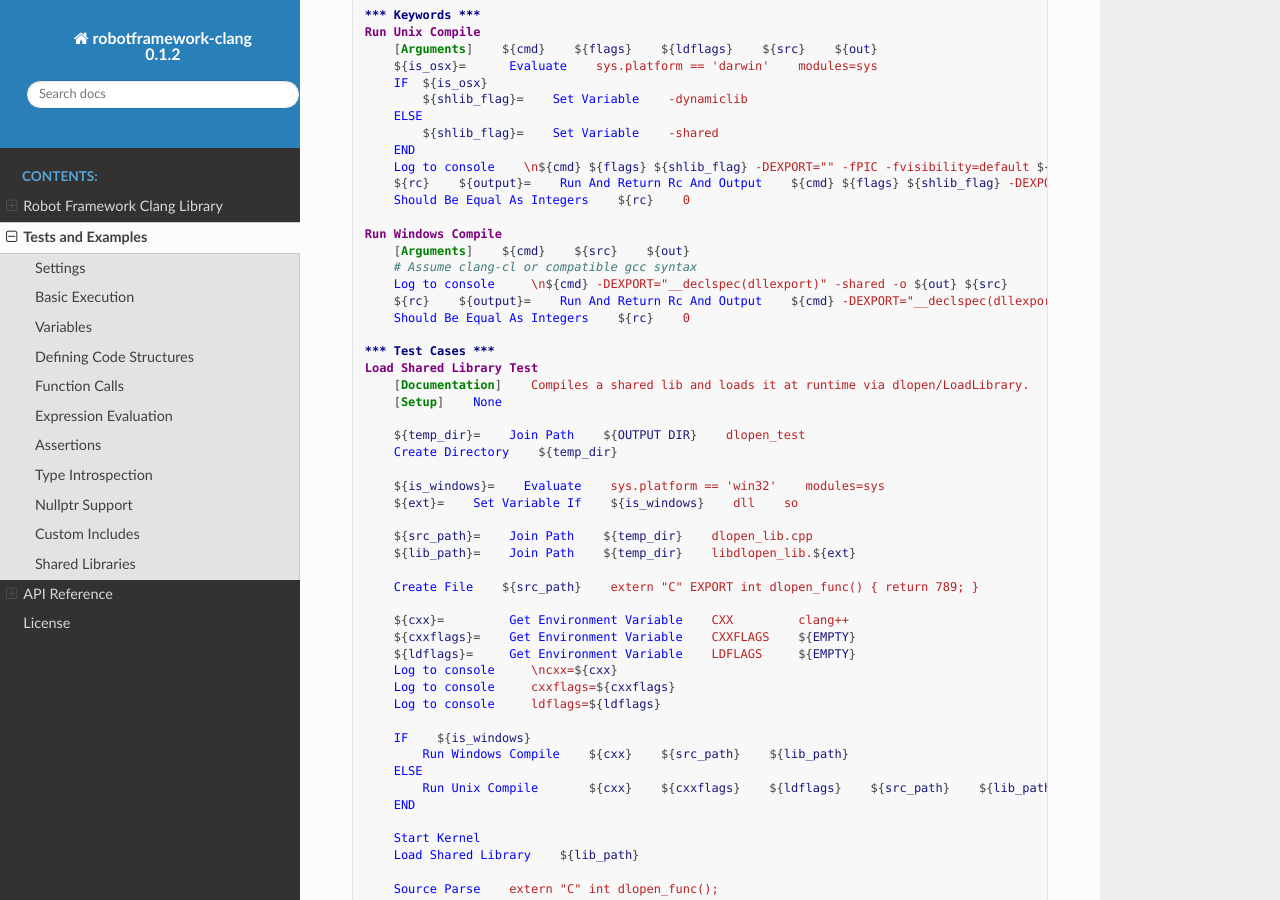
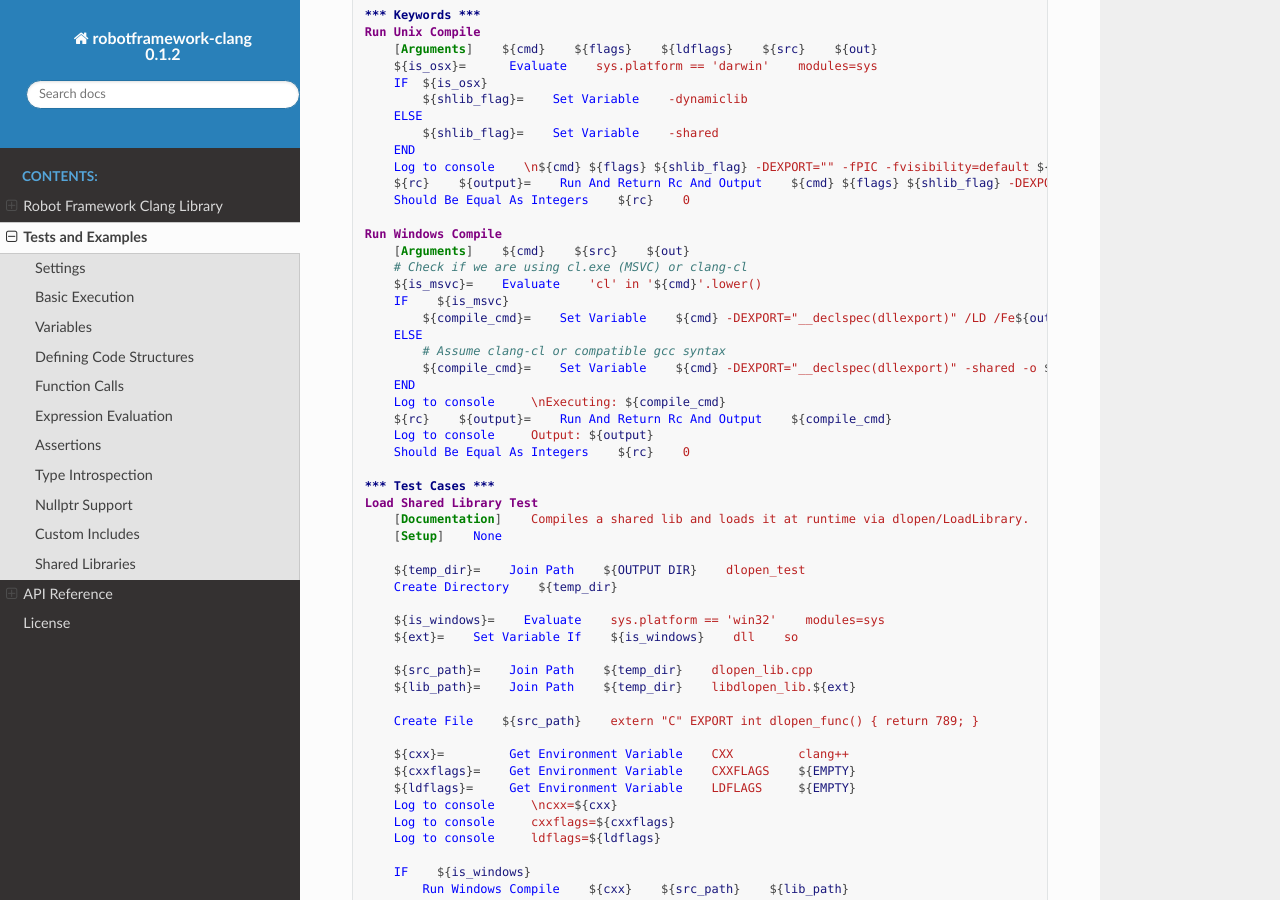
Before and after one commit to maxrossello/robotframework-clang, a Sphinx documentation site: the page built from docs/tests.rst, in a window 1280 px wide and 900 px high, scrolled down 3890 px. Built offline with Sphinx 7.4.7 and the Read the Docs theme 3.1.0, drawn with Linux system fonts in a browser that asks for light colours.

Commit message:
Fix Windows build: add MSVC runtime linking, update recipe dependencies and fix test compilation

```diff
--- a/docs/tests.rst
+++ b/docs/tests.rst
@@ -193,9 +193,17 @@ We can also load compiled shared libraries (.so/.dylib/dll) into the running ker
 
     Run Windows Compile
         [Arguments]    ${cmd}    ${src}    ${out}
-        # Assume clang-cl or compatible gcc syntax
-        Log to console     \n${cmd} -DEXPORT="__declspec(dllexport)" -shared -o ${out} ${src}
-        ${rc}    ${output}=    Run And Return Rc And Output    ${cmd} -DEXPORT="__declspec(dllexport)" -shared -o ${out} ${src}
+        # Check if we are using cl.exe (MSVC) or clang-cl
+        ${is_msvc}=    Evaluate    'cl' in '${cmd}'.lower()
+        IF    ${is_msvc}
+            ${compile_cmd}=    Set Variable    ${cmd} -DEXPORT="__declspec(dllexport)" /LD /Fe${out} ${src}
+        ELSE
+            # Assume clang-cl or compatible gcc syntax
+            ${compile_cmd}=    Set Variable    ${cmd} -DEXPORT="__declspec(dllexport)" -shared -o ${out} ${src}
+        END
+        Log to console     \nExecuting: ${compile_cmd}
+        ${rc}    ${output}=    Run And Return Rc And Output    ${compile_cmd}
+        Log to console     Output: ${output}
         Should Be Equal As Integers    ${rc}    0
 
     *** Test Cases ***
```
Also changed, not shown: 2 other files.
